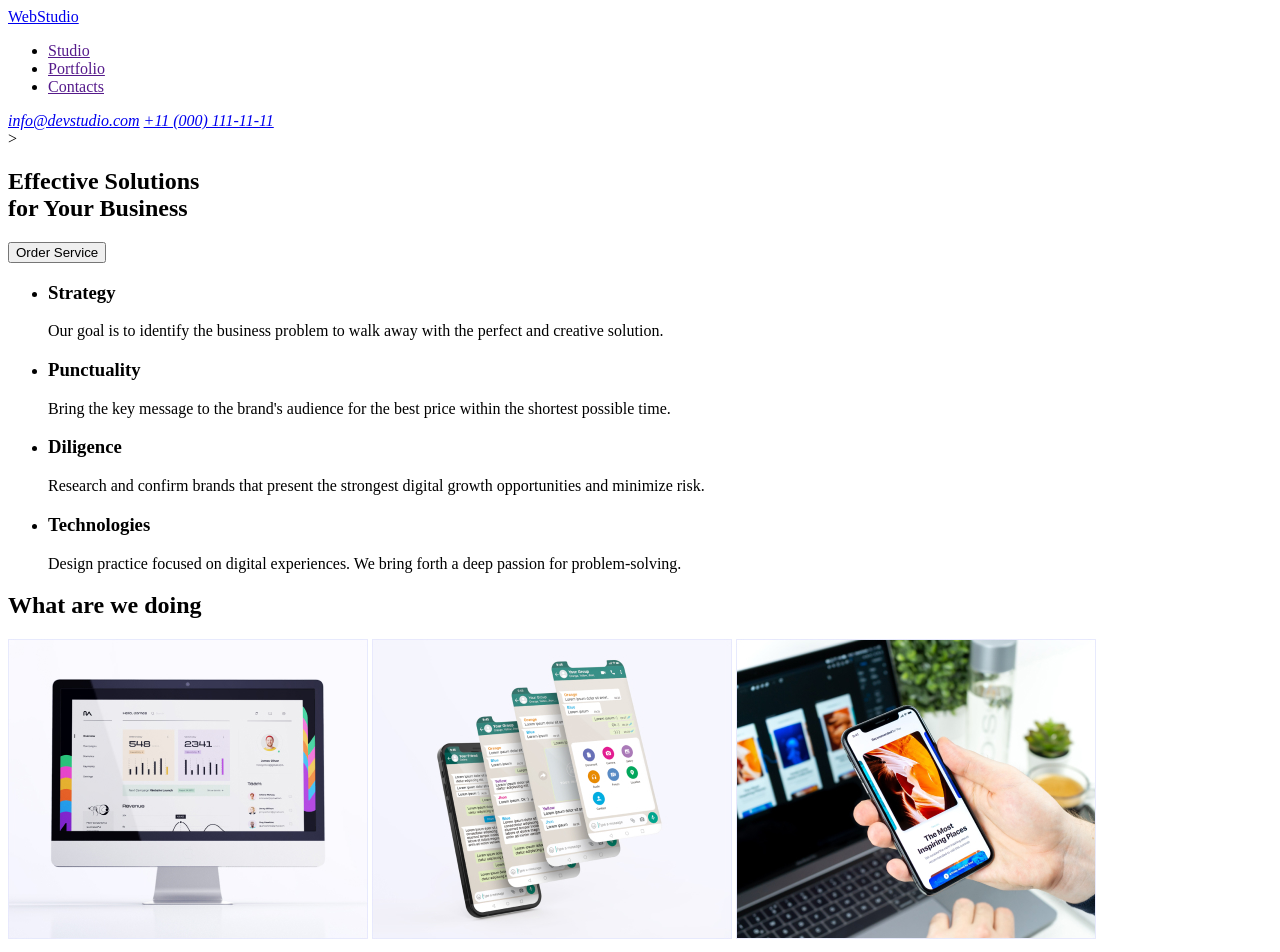
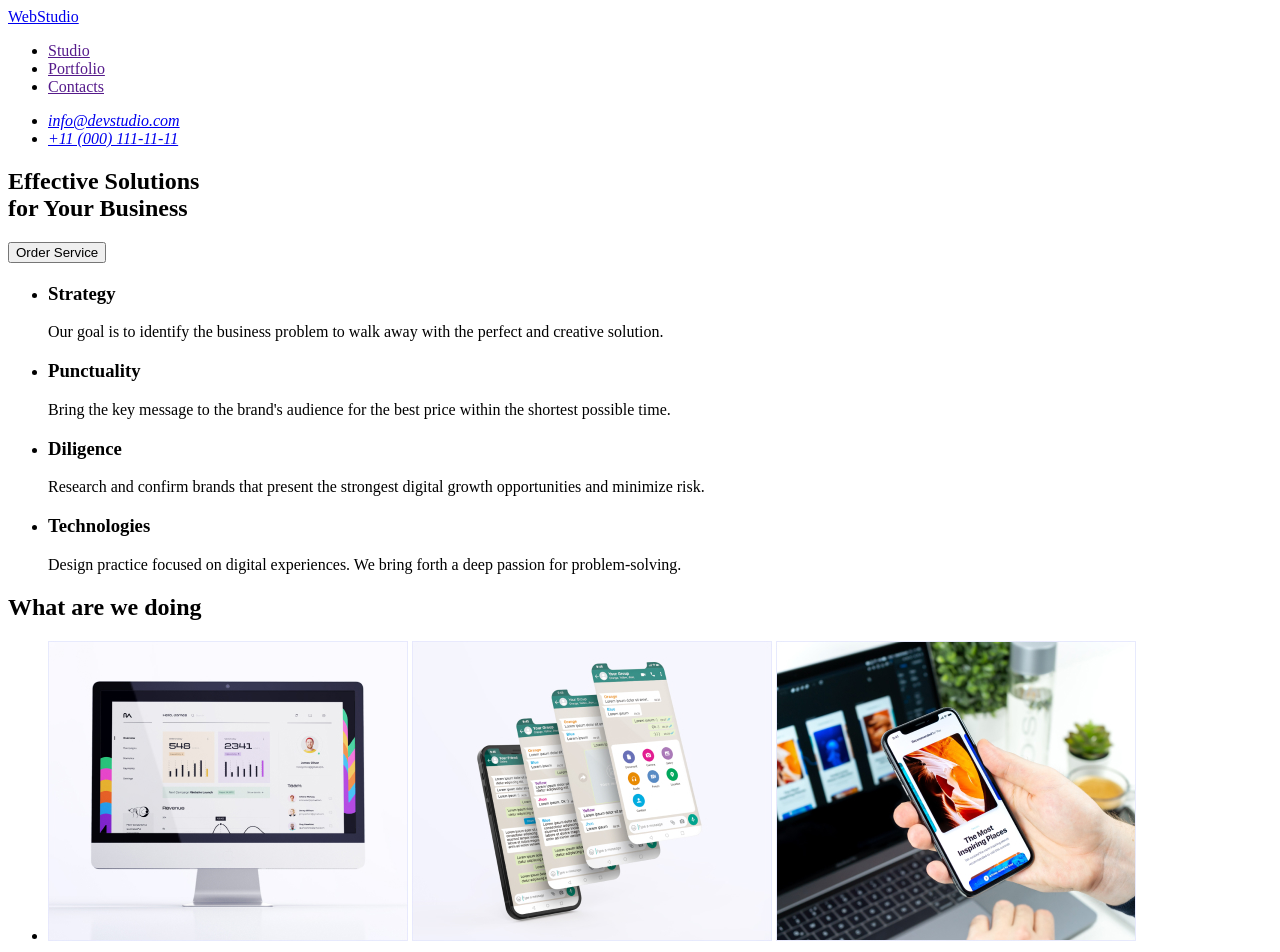
Before and after one commit to Vlad0si4/goit-markup-hw-01, a plain HTML site: page index.html in a window 1280 px wide. Shown: the top 952 px of the page. Drawn offline with Linux system fonts and the light colour scheme.

Commit message:
Update index.html

```diff
--- a/index.html
+++ b/index.html
@@ -9,22 +9,20 @@
 <body>
 <!--Header  -->
     <header>
+        <nav>
         <a href="./index.html"> WebStudio</a>
-
-        <nav>
         <ul>
             <li><a href="">Studio</a></li>
             <li><a href="">Portfolio</a></li>
             <li><a href="">Contacts</a></li>
         </ul>
         </nav>
-
             <address>
-                <a href="mailto:info@devstudio.com">info@devstudio.com</a>
-                <a href="tel:+1110001111111">+11 (000) 111-11-11</a>
-            </address>>
+                <ul>
+                    <li><a href="mailto:info@devstudio.com">info@devstudio.com</a></li>
+                    <li><a href="tel:+1110001111111">+11 (000) 111-11-11</a></li>
+                </ul>
             </address>
-
     </header>
 <!-- Main page -->
     <main>
@@ -38,12 +36,13 @@
     </section>
 <!-- Advantages -->
     <section>
+        <h2></h2>
         <ul>
             <li>
                 <h3>Strategy</h3>
-            <a>Our goal is to identify the business
+                <p>Our goal is to identify the business
                     problem to walk away with the
-                perfect and creative solution. </a>
+                    perfect and creative solution. </p>
             </li>
             <li>
                 <h3>Punctuality</h3>
@@ -68,9 +67,13 @@
 <!-- What are we doing -->
     <section>
         <h2>What are we doing</h2>
+        <ul>
+            <li>
                 <img src="./images/img1.jpg" alt="computer mac" width="360" />
                 <img src="./images/img2.jpg" alt="iphone" width="360" />
                 <img src="./images/img3.jpg" alt="iphone and macbook" width="360" />
+            </li>
+        </ul>
     </section>
 <!-- Our Team -->
    <section>
```
Lines whose indentation alone changed are shown as unchanged.
